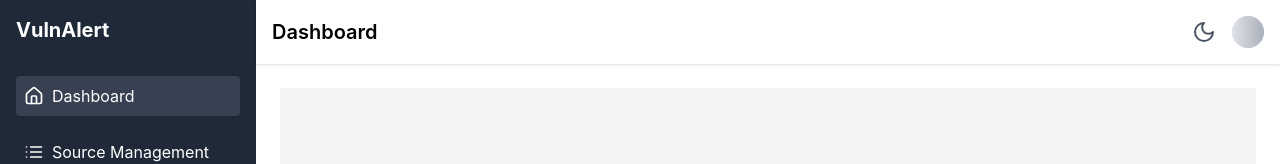
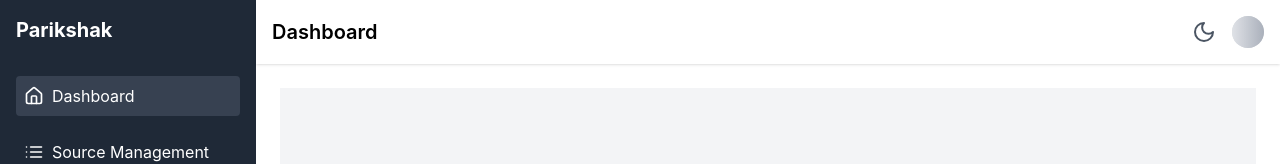
Before and after one commit to RohanRPM/VulnAlert, a React (Create React App) app: page / in a window 1280 px wide. Shown: the top 164 px of the page. Built offline with nearby package versions, Linux system fonts and the light colour scheme.

Commit message:
Changed name to Parikshak

```diff
--- a/public/index.html
+++ b/public/index.html
@@ -24,7 +24,7 @@
       work correctly both with client-side routing and a non-root public URL.
       Learn how to configure a non-root public URL by running `npm run build`.
     -->
-    <title>VulnAlert</title>
+    <title>Parikshak</title>
   </head>
   <body>
     <noscript>You need to enable JavaScript to run this app.</noscript>
--- a/src/components/Sidebar.js
+++ b/src/components/Sidebar.js
@@ -4,7 +4,7 @@ import { Bell, Settings, Users, List, BarChart2, Key, Sliders,  Home, Database,
 
 const Sidebar = ({ activePage, setActivePage }) => (
   <div className="w-64 bg-gray-800 h-screen p-4 text-white">
-    <h1 className="text-xl font-bold mb-8">VulnAlert</h1>
+    <h1 className="text-xl font-bold mb-8">Parikshak</h1>
     <nav>
       {[{
         path: '/dashboard',
```
Also changed, not shown: 2 other files (tests, documents, lock files or other folders).
